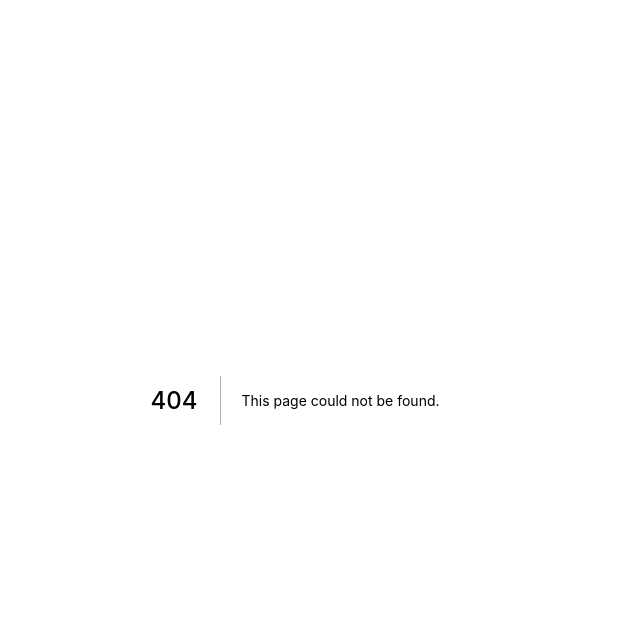
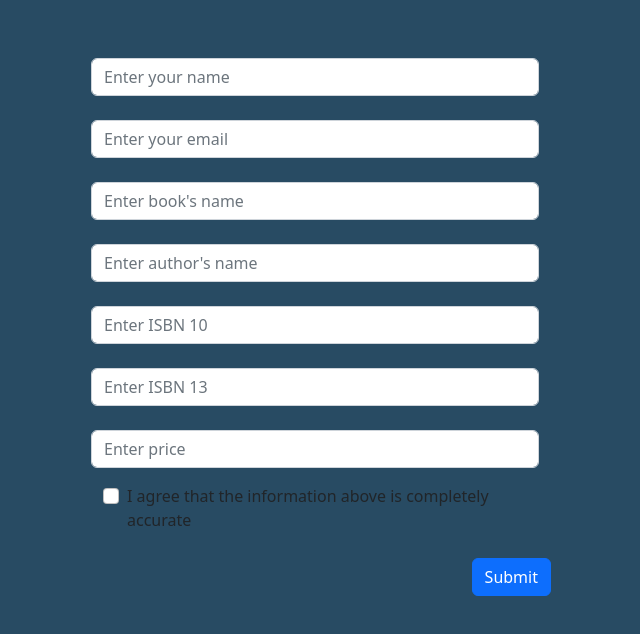
Before and after one commit to rigrergl/barnes-n-web, a Next.js app in the folder barnes-n-web/: page /LoanBookSubmission in a window 1280 px wide. Before the commit this address had no page. Shown: the top 634 px of the page, without its empty margins (345-985 px from the left). Built offline with nearby package versions, Linux system fonts and the light colour scheme.

Commit message:
Create LoanBookSubmission.tsx

```diff
--- /dev/null
+++ b/barnes-n-web/pages/LoanBookSubmission.tsx
@@ -0,0 +1,115 @@
+import { useState, createRef } from 'react'
+import Form from 'react-bootstrap/Form';
+import Container from 'react-bootstrap/Container';
+import Row from 'react-bootstrap/Row'
+import Button from 'react-bootstrap/Button';
+import getConfig from 'next/config'
+import { Alert, FormGroup } from 'react-bootstrap';
+
+const bcrypt = require("bcryptjs");
+
+const LoanBookSubmission = () => {
+    const [loanerName, setLoanername] = useState("");
+    const [email, setEmail] = useState("");
+    const [bookName, setBookName] = useState("");
+    const [authorName, setAuthorName] = useState("");
+    const [ISBN10, setISBN10] = useState("");
+    const [ISBN13, setISBN13] = useState("");
+    const [price, setPrice] = useState("");
+    const [errorMessages, setErrorMessages] = useState({});
+    const [isSubmitted, setIsSubmitted] = useState(false);
+    const { publicRuntimeConfig } = getConfig();
+    const backendUrl = publicRuntimeConfig.backendUrl;
+
+//Please log in before submitting a page message maybe??
+//Don't allow to submit unless checkbox is clicked
+
+    return (
+        <Form style={{ paddingLeft: "35%", width: "70%", paddingTop: 50}}>
+             {isSubmitted &&
+                (<Alert variant="success">
+                    Successfully logged in!
+                </Alert>)}
+            <Form.Group as={Row} className = "mb-3">
+                <Form.Label htmlFor="inputLoanerName"> </Form.Label>
+                <Form.Control
+                    onChange={(e) => setLoanername(e.target.value)}
+                    type="text"
+                    id="inputLoanerName"
+                    placeholder="Enter your name"
+                />
+            </Form.Group>
+            <FormGroup  as={Row} className = "mb-3">
+                <Form.Label htmlFor="inputEmail"></Form.Label>
+                <Form.Control
+                    onChange={(e) => setEmail(e.target.value)}
+                    type="email"
+                    id="inputEmail"
+                    placeholder="Enter your email"
+                    //aria-describedby="passwordHelpBlock"
+                />
+                {/* <Form.Text id="passwordHelpBlock" muted> We'll never share your email with anyone else.
+                </Form.Text> */}
+            </FormGroup>
+            <FormGroup  as={Row} className = "mb-3">
+                <Form.Label htmlFor="inputBookName"></Form.Label>
+                <Form.Control
+                    onChange={(e) => setBookName(e.target.value)}
+                    type="text"
+                    id="inputBookName"
+                    placeholder="Enter book's name"
+                />
+            </FormGroup>
+            <FormGroup  as={Row} className = "mb-3">
+                <Form.Label htmlFor="inputAuthorName"></Form.Label>
+                <Form.Control
+                    onChange={(e) => setAuthorName(e.target.value)}
+                    type="text"
+                    id="inputAuthorName"
+                    placeholder="Enter author's name"
+                />
+            </FormGroup>
+            <FormGroup  as={Row} className = "mb-3">
+                <Form.Label htmlFor="inputISBN10"></Form.Label>
+                <Form.Control
+                    onChange={(e) => setISBN10(e.target.value)}
+                    type="text"
+                    id="inputISBN10"
+                    placeholder="Enter ISBN 10"
+                />
+            </FormGroup>
+            <FormGroup  as={Row} className = "mb-3">
+                <Form.Label htmlFor="inputISBN13"></Form.Label>
+                <Form.Control
+                    onChange={(e) => setISBN13(e.target.value)}
+                    type="text"
+                    id="inputISBN13"
+                    placeholder="Enter ISBN 13"
+                />
+            </FormGroup>
+
+
+            <FormGroup  as={Row} className = "mb-3">
+                <Form.Label htmlFor="inputPrice"></Form.Label>
+                <Form.Control
+                    onChange={(e) => setPrice(e.target.value)}
+                    type="text"
+                    id="inputPrice"
+                    placeholder="Enter price"
+                />
+
+            </FormGroup>
+            <Form.Group className="mb-3" controlId="formBasicCheckbox">
+
+                <Form.Check type="checkbox" label="I agree that the information above is completely accurate" />
+            </Form.Group>
+
+            <div style={{ width: 100, paddingTop: 10, marginLeft: "auto" }}>
+                <Button onClick={LoanBookSubmission} style={{ float: "right" }} variant="primary">Submit</Button>
+            </div>
+        </Form>
+
+    )
+}
+
+export default LoanBookSubmission
```
